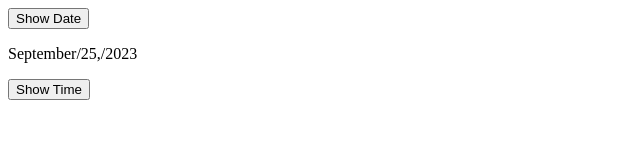
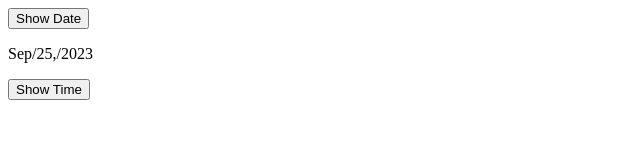
Before and after one commit to thumeshsai/Mern2, a plain HTML site: page TASKS/JAVASCRIPT/task4.html in a window 1280 px wide. Both pictures are taken after a click on the button "Show Date". Shown: the full height of the page, 0-640 px from the left. Drawn offline with Linux system fonts and the light colour scheme.

Commit message:
Update task4.html

```diff
--- a/TASKS/JAVASCRIPT/task4.html
+++ b/TASKS/JAVASCRIPT/task4.html
@@ -4,7 +4,7 @@
     <title>Display Date on Button Click</title>
 </head>
 <body>
-    <button id="dateButton1">Show Date </button>
+    <button id="dateButton1">Show Date</button>
     <p id="dateDisplay1"></p>
 
     <button id="dateButton2">Show Time</button>
@@ -12,12 +12,12 @@
 
     <script>
         function displayDate1() {
-            var options = { day: 'numeric', month: 'long', year: 'numeric' };
+            var options = { day: 'numeric', month: 'short', year: 'numeric' };
             var currentDate = new Date();
             var formattedDate = currentDate.toLocaleDateString(undefined, options);
             formattedDate = formattedDate.replace(/ /g, '/'); // Replace spaces with forward slashes
             var dateDisplay = document.getElementById("dateDisplay1");
-            dateDisplay.innerHTML =  formattedDate;
+            dateDisplay.innerHTML = formattedDate;
         }
 
         function displayDate2() {
```
